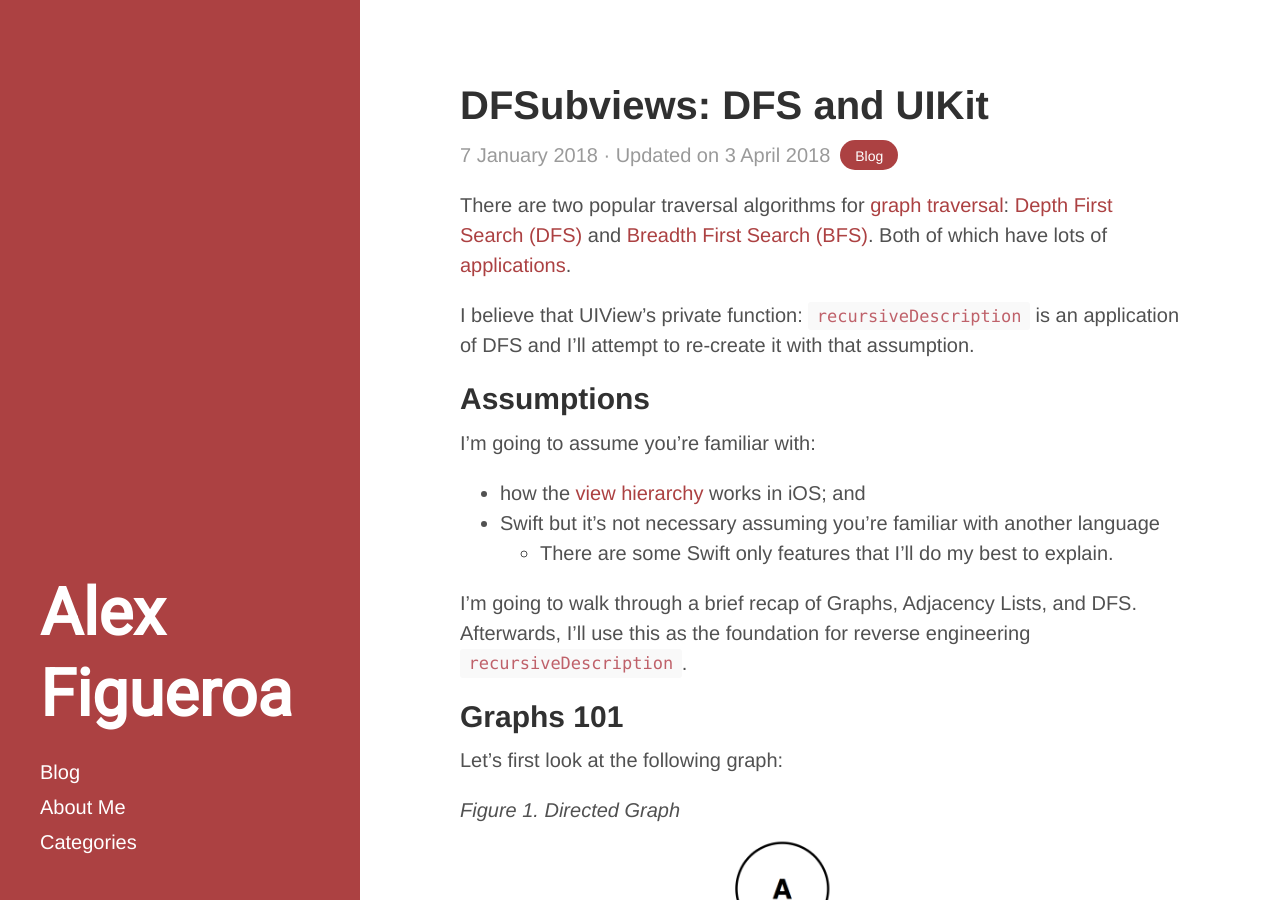
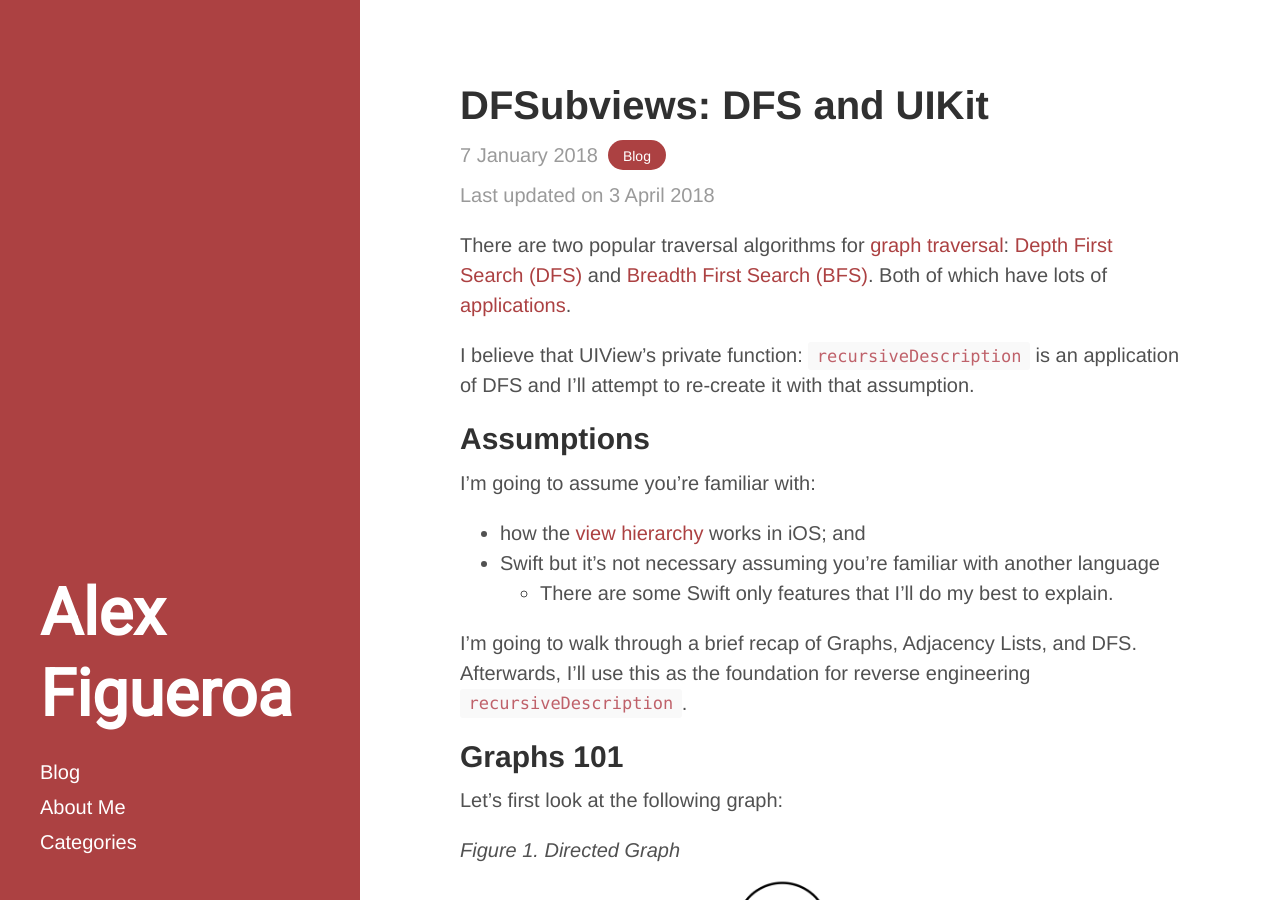
Before and after one commit to ajfigueroa/ajfigueroa.github.io, a Jekyll site: the page built from _posts/2018-01-07-DFSubviews.md, in a window 1280 px wide and 900 px high. Built offline with Jekyll 4.4.1, drawn with Linux system fonts in a browser that asks for light colours.

Commit message:
Update last updated date component

```diff
--- /dev/null
+++ b/_includes/post-last-updated-view.html
@@ -0,0 +1,6 @@
+<!-- Component to display the last updated date if present -->
+{% if include.post.modified_date %}
+  <span class="post-date">
+      Last updated on {{ include.post.modified_date | date: "%-d %B %Y" }}
+  </span>
+{% endif %}
--- a/_includes/post-metadata-view.html
+++ b/_includes/post-metadata-view.html
@@ -1,16 +1,10 @@
-<!-- Component to display the date with modified date if present -->
+<!-- Component to display the date and category if present -->
 <!-- Date Formatting: http://alanwsmith.com/jekyll-liquid-date-formatting-examples -->
 <div class="row">
   <div class="column">
-      {% if include.post.modified_date %}
-      <span class="post-date">
-        {{ include.post.date | date: "%-d %B %Y" }} · Updated on {{ include.post.modified_date | date: "%-d %B %Y" }}
-      </span>
-    {% else %}
-      <span class="post-date">
-        {{ include.post.date | date: "%-d %B %Y" }}
-      </span>
-    {% endif %}
+    <span class="post-date">
+      {{ include.post.date | date: "%-d %B %Y" }}
+    </span>
   </div>
   <div class="column categories-column">
     {% assign categories = include.post.categories %}
--- a/_layouts/post.html
+++ b/_layouts/post.html
@@ -5,6 +5,7 @@ layout: default
 <div class="post">
   <h1 class="post-title">{{ page.title }}</h1>
   {% include post-metadata-view.html post=page %}
+  {% include post-last-updated-view.html post=page %}
   {{ content }}
 </div>
 
```
